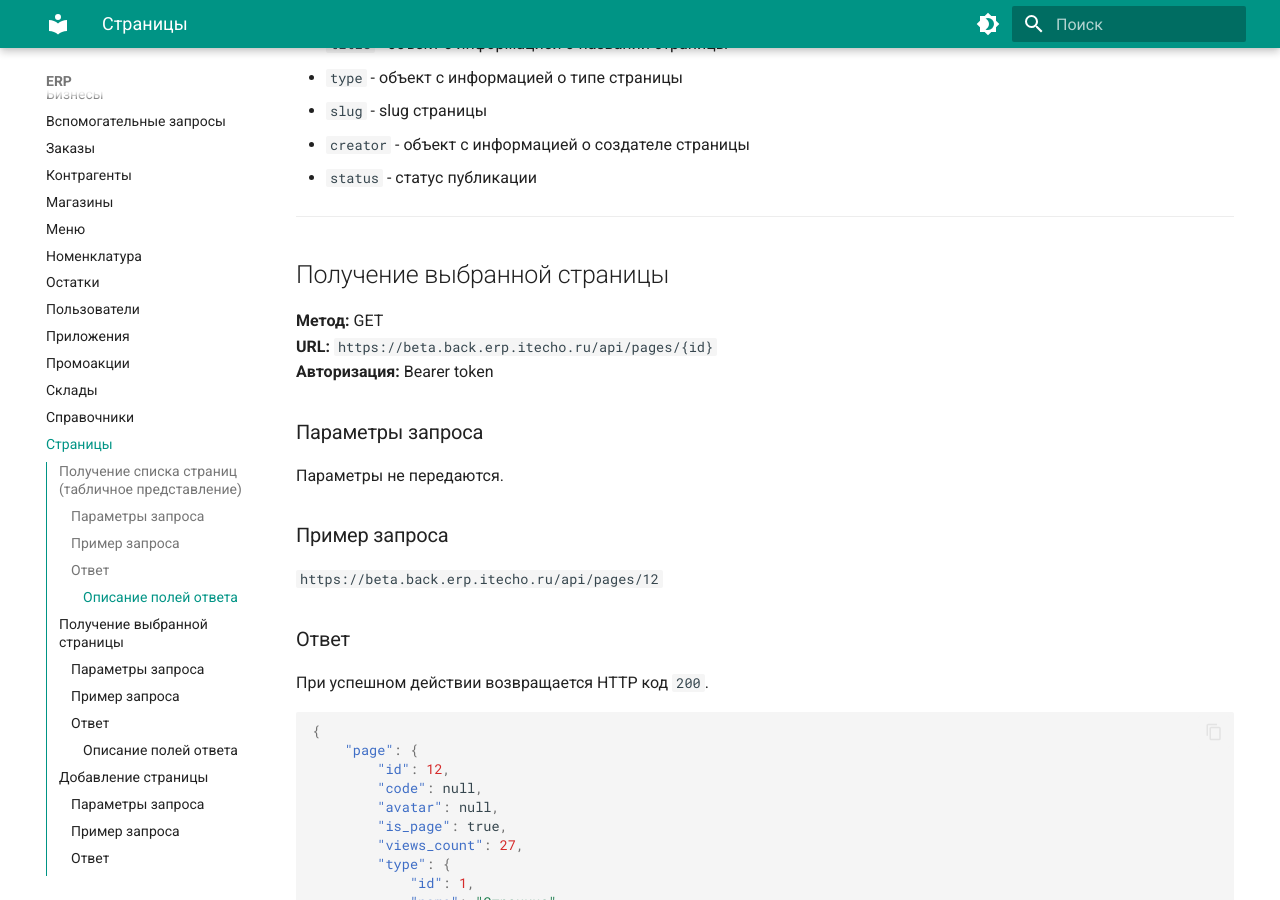
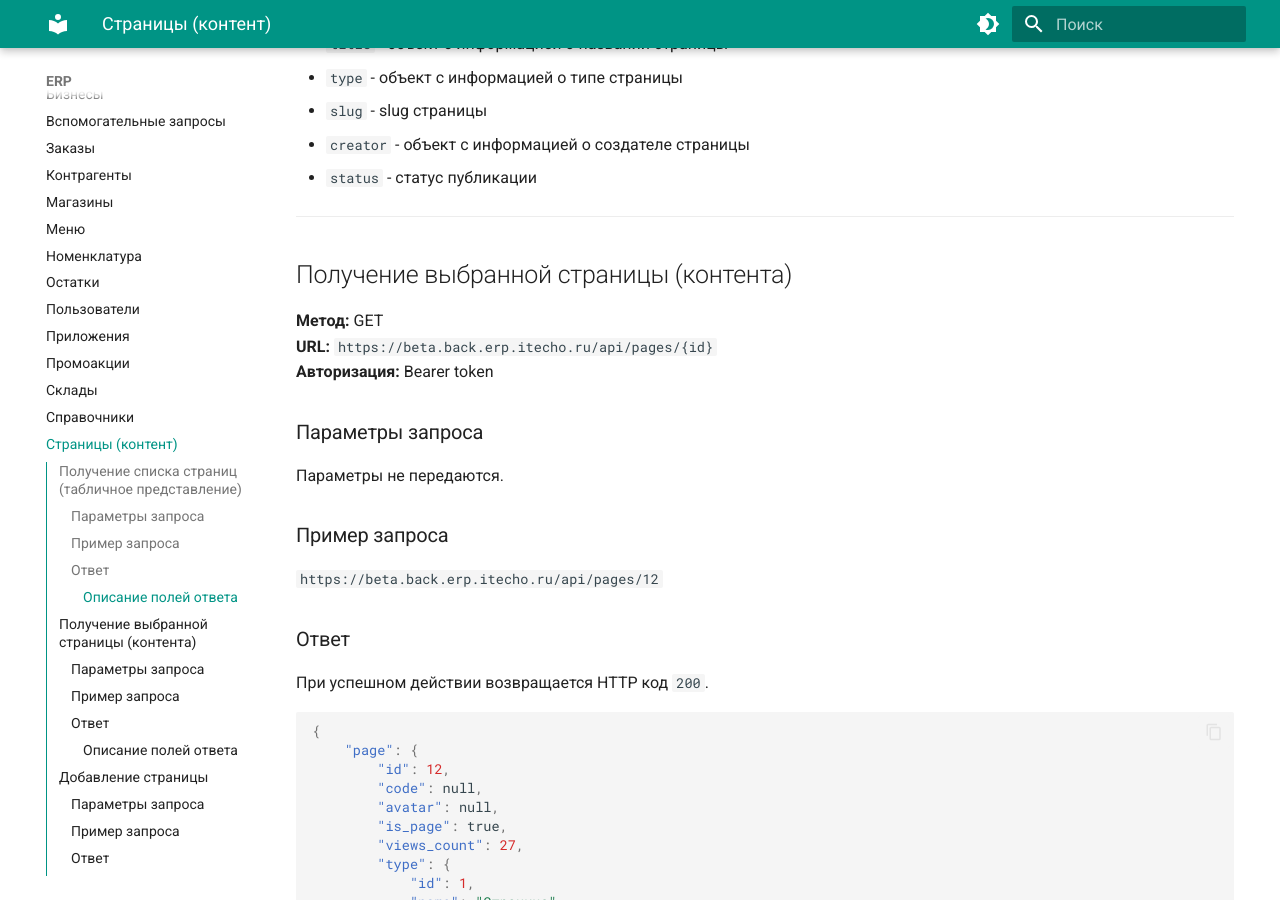
Before and after one commit to Krushanov/docs.erp.itecho.ru, an MkDocs documentation site: the page built from docs/ERP/Страницы.md, in a window 1280 px wide and 900 px high, scrolled down 2804 px. Built offline with MkDocs 1.6.1 and Material for MkDocs 9.7.7, drawn with Linux system fonts in a browser that asks for light colours; some of the changed text lies outside the part shown.

Commit message:
Edit Страницы.md file.

```diff
--- a/docs/ERP/Страницы.md
+++ b/docs/ERP/Страницы.md
@@ -1,4 +1,4 @@
-# Страницы
+# Страницы (контент)
 
 ## Получение списка страниц (табличное представление)
 
@@ -130,7 +130,7 @@
 
 ---
 
-## Получение выбранной страницы
+## Получение выбранной страницы (контента)
 
 **Метод:** GET
 **URL:** `https://beta.back.erp.itecho.ru/api/pages/{id}`
@@ -353,7 +353,7 @@
 
 ---
 
-## Редактирование заказа
+## Редактирование страницы (контента)
 
 **Метод:** PUT
 **URL:** `https://beta.back.erp.itecho.ru/api/pages/{id}`
@@ -479,7 +479,7 @@
 
 ---
 
-## Удаление заказа
+## Удаление страницы (контента)
 
 **Метод:** DELETE
 **URL:** `https://beta.back.erp.itecho.ru/api/pages/{id}`
```
